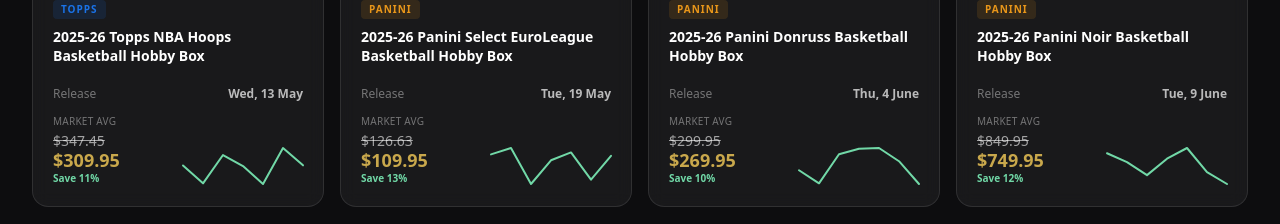
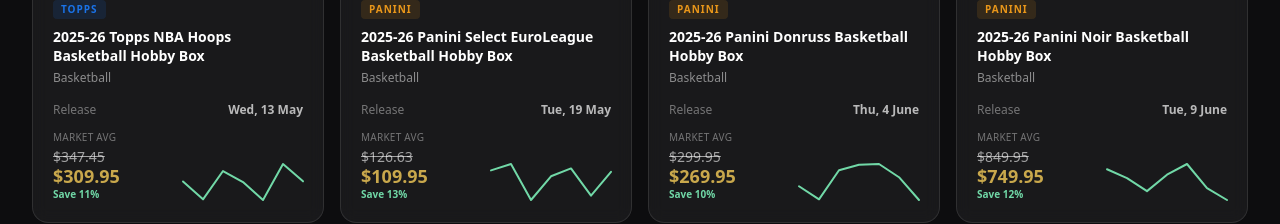
Before and after one commit to susanbarber/cherry-tv, a Next.js app: page / in a window 1280 px wide. Shown: the part 444-668 px from the top of the page. Built offline with nearby package versions, Linux system fonts and the light colour scheme.

Commit message:
Fix type error: replace release.sport with release.category in ReleaseCard

```diff
--- a/components/ReleaseCard.tsx
+++ b/components/ReleaseCard.tsx
@@ -81,7 +81,7 @@
           </div>
 
           <h2 className="text-white font-semibold text-sm leading-snug mb-1">{release.name}</h2>
-          <p className="text-white/50 text-xs">{release.sport}</p>
+          <p className="text-white/50 text-xs">{release.category}</p>
         </div>
 
         <div className="mt-4">
```
